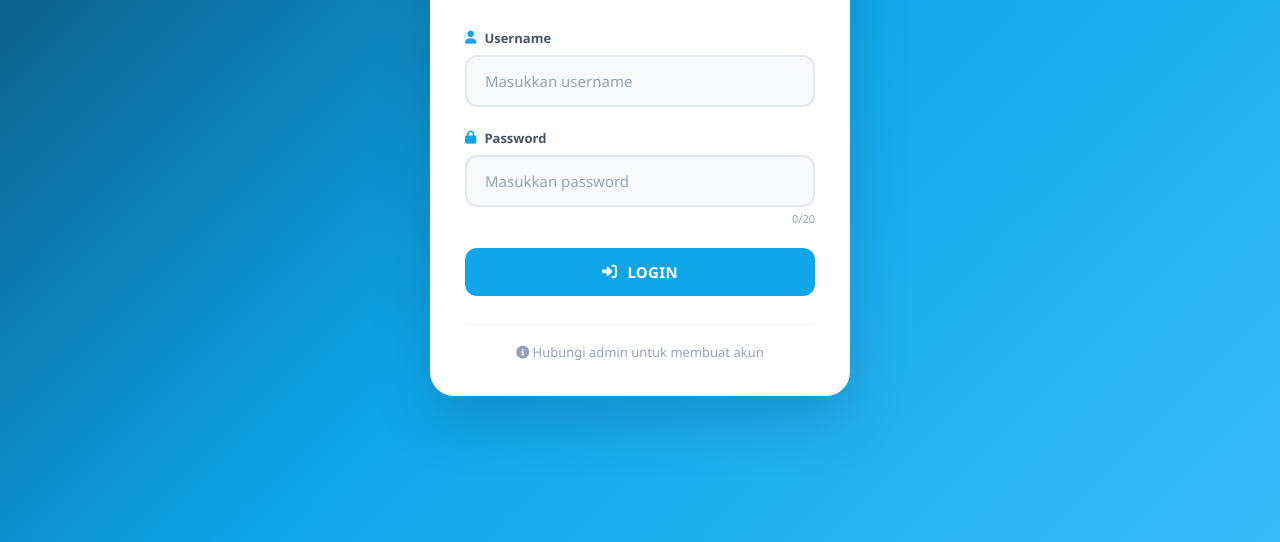
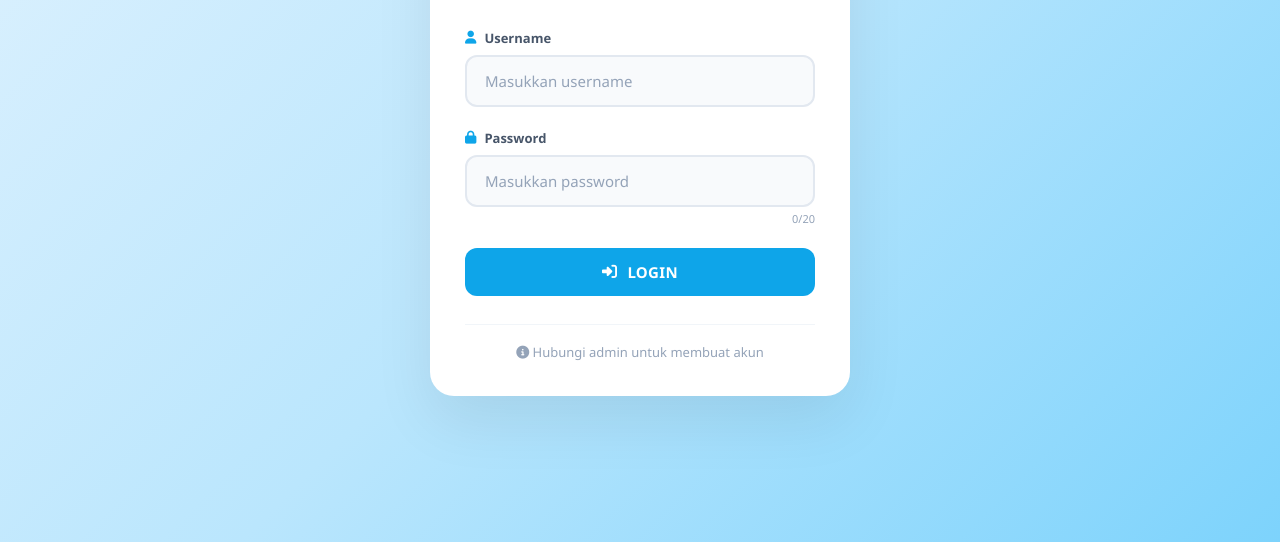
Before and after one commit to Revansyabian/web-topup-bussid, a website: page index.html in a window 1280 px wide. Shown: the part 258-800 px from the top of the page. Drawn offline with nearby package versions, Linux system fonts and the light colour scheme; no server answers.

Commit message:
Update style.css

```diff
--- a/style.css
+++ b/style.css
@@ -11,9 +11,9 @@ body{background:#f0f4f8;min-height:100vh;color:#1a1a2e}
 .alert-content{display:flex;align-items:center;gap:10px}
 .alert-icon{font-size:20px}
 
-#loginScreen{min-height:100vh;display:flex;align-items:center;justify-content:center;padding:20px;background:linear-gradient(135deg,#0c4a6e 0%,#0ea5e9 50%,#38bdf8 100%);position:fixed;top:0;left:0;width:100%;z-index:10}
+#loginScreen{min-height:100vh;display:flex;align-items:center;justify-content:center;padding:20px;background:linear-gradient(135deg,#e0f2fe 0%,#bae6fd 50%,#7dd3fc 100%);position:fixed;top:0;left:0;width:100%;z-index:10}
 .login-container{width:100%;max-width:420px}
-.login-card{background:#fff;border-radius:24px;padding:45px 35px 35px;box-shadow:0 25px 60px rgba(0,0,0,0.15);animation:fadeIn 0.4s ease;margin:auto}
+.login-card{background:#fff;border-radius:24px;padding:45px 35px 35px;box-shadow:0 25px 60px rgba(0,0,0,0.08);animation:fadeIn 0.4s ease;margin:auto}
 @keyframes fadeIn{from{opacity:0;transform:translateY(20px)}to{opacity:1;transform:translateY(0)}}
 .login-header{text-align:center;margin-bottom:32px}
 .login-header h1{color:#0c4a6e;font-size:28px;font-weight:700;display:flex;align-items:center;justify-content:center;gap:12px}
```
